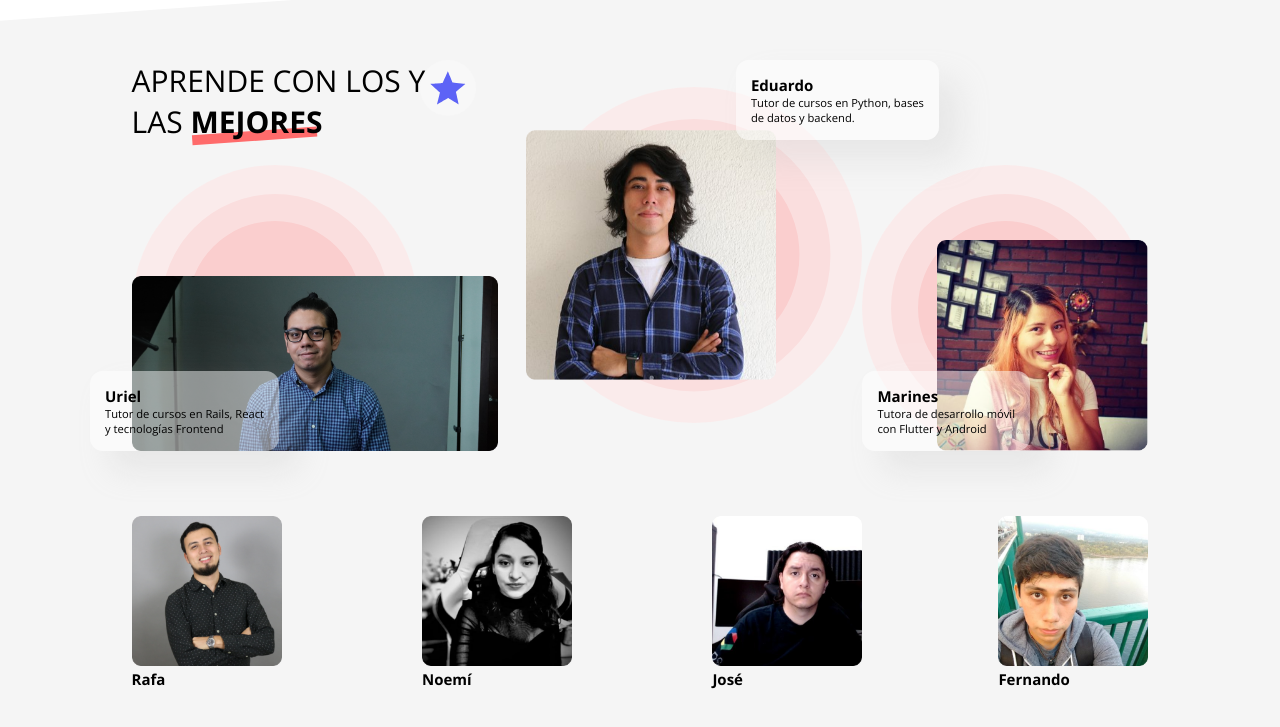
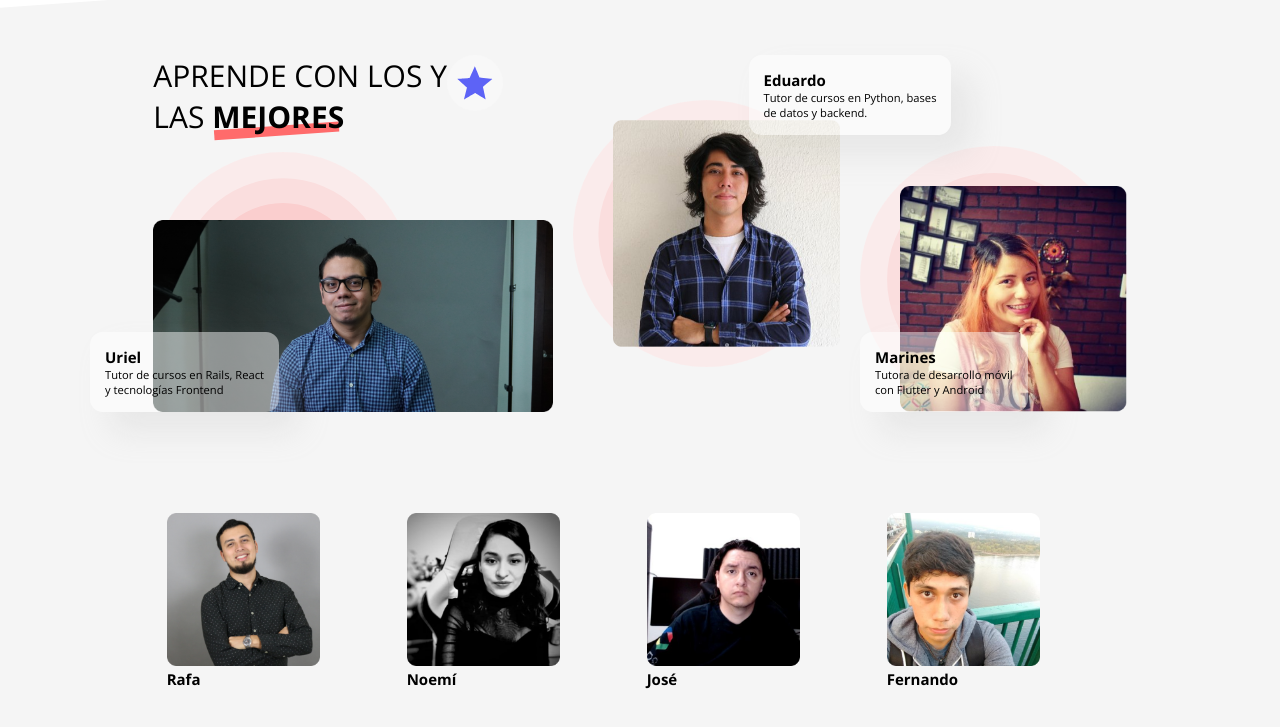
Before and after one commit to FlorenciaFoos/landing-cf, a website: page index.html in a window 1280 px wide. Shown: the part 2049-2776 px from the top of the page. Drawn offline with nearby package versions, Linux system fonts and the light colour scheme.

Commit message:
fix grid

```diff
--- a/index.html
+++ b/index.html
@@ -116,9 +116,8 @@
             <h2 class='team__heading'>Aprende con los y <br> las <span class='team__heading--diagonal'> mejores</span>
             </h2>
             <img class="member-order--1" src="img/Uriel.png" alt="imagen de Uriel miembro del equipo">
-            <svg class="member-order--1 three-circles-small">
-                <use xlink:href="img/sprite.svg#three-circles-small"></use>
-            </svg>
+            <img class="member-order--1 three-circles-small circle-size" src="img/small-circle.svg" alt="circulo de colores">
+
             <div class='team__member pill-order--1'>
 
                 <h4 class="highlight__title">
@@ -128,9 +127,8 @@
 
             </div>
             <img class="member-order--2" src="img/Eduardo.png" alt="imagen de Eduardo miembro del equipo">
-            <svg class="member-order--2 three-circles">
-                <use xlink:href="img/sprite.svg#three-circles"></use>
-            </svg>
+            <img class="member-order--2 three-circles" src="img/big-circle.svg" alt="circulo de colores">
+
 
             <div class='team__member pill-order--2'>
 
@@ -141,9 +139,8 @@
 
             </div>
             <img class="member-order--3" src="img/Marines.png" alt="imagen de Marines miembro del equipo">
-            <svg class="member-order--3 three-circles-small">
-                <use xlink:href="img/sprite.svg#three-circles-small"></use>
-            </svg>
+            <img class="member-order--3 three-circles-small" src="img/small-circle.svg" alt="circulo de colores">
+
             <div class='team__member pill-order--3'>
 
                 <h4 class="highlight__title">
@@ -152,7 +149,8 @@
                 <p class="highlight__text">Tutora de desarrollo móvil <br> con Flutter y Android</p>
 
             </div>
-            <div class='team__member--order4'>
+            <div class="team__secondary">
+                <div class='secondary--order4'>
                     <img src="img/Rafa.png" alt="imagen de Rafa miembro del equipo">
                     <h4 class="highlight__title">
                         Rafa
@@ -160,7 +158,7 @@
 
 
                 </div>
-            <div class='team__member--order5'>
+                <div class='secondary--order5'>
                     <img src="img/Noemi.png" alt="imagen de Noemí miembro del equipo">
                     <h4 class="highlight__title">
                         Noemí
@@ -168,7 +166,7 @@
 
 
                 </div>
-            <div class='team__member--order6'>
+                <div class='secondary--order6'>
                     <img src="img/Jose.png" alt="imagen de Jose miembro del equipo">
                     <h4 class="highlight__title">
                         José
@@ -176,13 +174,14 @@
 
 
                 </div>
-            <div class='team__member--order7'>
+                <div class='secondary--order7'>
                     <img src="img/Fernando.png" alt="imagen de Fernando miembro del equipo">
                     <h4 class="highlight__title">
                         Fernando
                     </h4>
 
 
+                </div>
             </div>
         </section>
 
--- a/sass/_components.scss
+++ b/sass/_components.scss
@@ -253,6 +253,7 @@
             display: grid;
             grid-template-columns: 2fr 6fr 4fr 4fr 2fr;
             grid-template-rows: 2fr 6fr 1fr 3fr 2fr;
+            grid-gap: 2rem;
             &__heading {
                 grid-row: 2;
                 grid-column: 2;
@@ -276,54 +277,20 @@
                 justify-self: flex-end;
                 margin-right: 5rem;
             }
+            &__secondary {
+                grid-row: 4;
+                grid-column: 2 / 5;
+                display: flex;
+                flex-direction: row;
+                align-items: center;
+                justify-content: flex-end;
+                & img {
+                    width: 64%;
+                }
+            }
             &__member {
                 @include pill;
-        &--order4 {
-            grid-row: 4;
-            grid-column: 2;
-            & img {
-                width: 15rem;
-                height: 15rem;
             }
-        }
-        &--order5 {
-            grid-row: 4;
-            grid-column: 2 / 3;
-            grid-column: 2 / 4;
-            justify-self: center;
-            & img {
-                width: 15rem;
-                height: 15rem;
-            }
-        }
-        &--order6 {
-            grid-row: 4;
-            grid-column: 3 / 4;
-            justify-self: flex-end;
-            & img {
-                width: 15rem;
-                height: 15rem;
-            }
-        }
-        &--order7 {
-            grid-row: 4;
-            grid-column: 4;
-            justify-self: flex-end;
-            & img {
-                width: 15rem;
-                height: 15rem;
-            }
-        }
-    }
-}
-
-//fondo poligonal
-.background-clip {
-    clip-path: polygon(0 10%, 100% 0%, 100% 100%, 0 100%);
-    background-color: $color-grey;
-    grid-row: 1 / -1;
-    grid-column: 1 / -1;
-    z-index: -4;
         }
 
         //order en grilla section equipo
@@ -331,24 +298,21 @@
             grid-row: 2;
             grid-column: 2;
             align-self: flex-end;
-    width: 36.6rem;
-    height: 17.5rem;
+            width: 100%;
         }
 
         .member-order--2 {
             grid-row: 2;
             grid-column: 3;
-    width: 25rem;
-    height: 25rem;
-    justify-self: start;
+            width: 85%;
+            justify-self: end;
             align-self: center;
         }
 
         .member-order--3 {
             grid-row: 2;
             grid-column: 4;
-    width: 21.1rem;
-    height: 21.1rem;
+            width: 85%;
             justify-self: flex-end;
             align-self: flex-end;
         }
@@ -377,14 +341,25 @@
 
         .three-circles {
             z-index: -1;
-    width: 336px;
-    height: 336px;
+            width: 100%;
             opacity: 0.5;
         }
 
         .three-circles-small {
             z-index: -1;
-    width: 286px;
-    height: 286px;
+            width: 100%;
             opacity: 0.5;
         }
+
+        .circle-size {
+            width: 65%;
+        }
+
+        //fondo poligonal
+        .background-clip {
+            clip-path: polygon(0 10%, 100% 0%, 100% 100%, 0 100%);
+            background-color: $color-grey;
+            grid-row: 1 / -1;
+            grid-column: 1 / -1;
+            z-index: -4;
+        }
--- a/sass/_layout.scss
+++ b/sass/_layout.scss
@@ -1,7 +1,7 @@
 // container y sistema de grilla
 .container {
     display: grid;
-    grid-template-rows: 73.25rem 207.93rem; //2 rows HEADER MAIN
+    grid-template-rows: 1fr 3fr; //2 rows HEADER MAIN
     grid-template-columns: 1fr;
     font-family: $font-family-text;
     font-weight: 400;
```
Also changed, not shown: README.md, css/style.css, img/big-circle.svg (added), img/small-circle.svg (added). Lines whose indentation alone changed are shown as unchanged.
